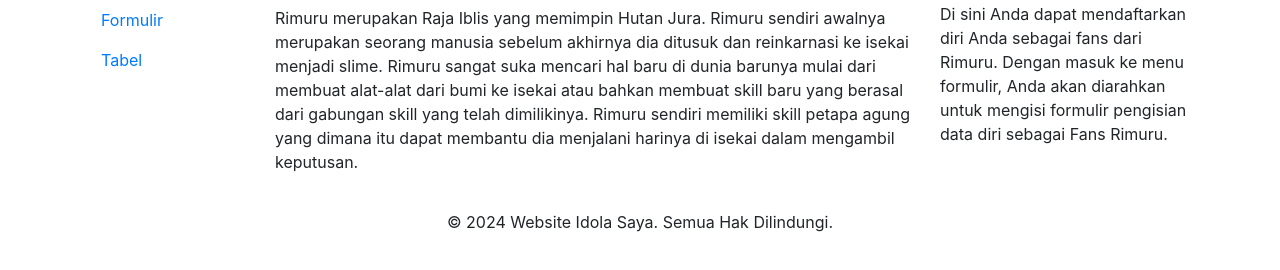
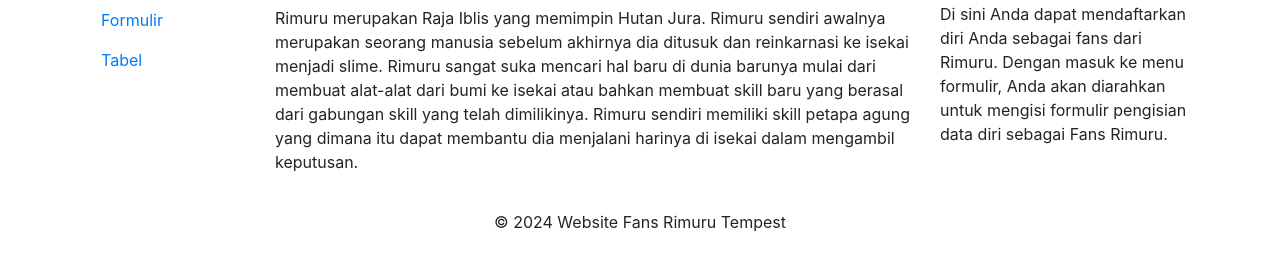
Before and after one commit to bay-eg/Web-Rimuru-Tempest, a plain HTML site: page index.html in a window 1280 px wide. Shown: the part 296-566 px from the top of the page. Drawn offline with nearby package versions, Linux system fonts and the light colour scheme.

Commit message:
Update index.html

```diff
--- a/index.html
+++ b/index.html
@@ -81,7 +81,7 @@
     </div>
 
     <footer class="container text-center">
-      <p>© 2024 Website Idola Saya. Semua Hak Dilindungi.</p>
+      <p>© 2024 Website Fans Rimuru Tempest</p>
     </footer>
 
     <script src="https://code.jquery.com/jquery-3.5.1.slim.min.js"></script>
```
